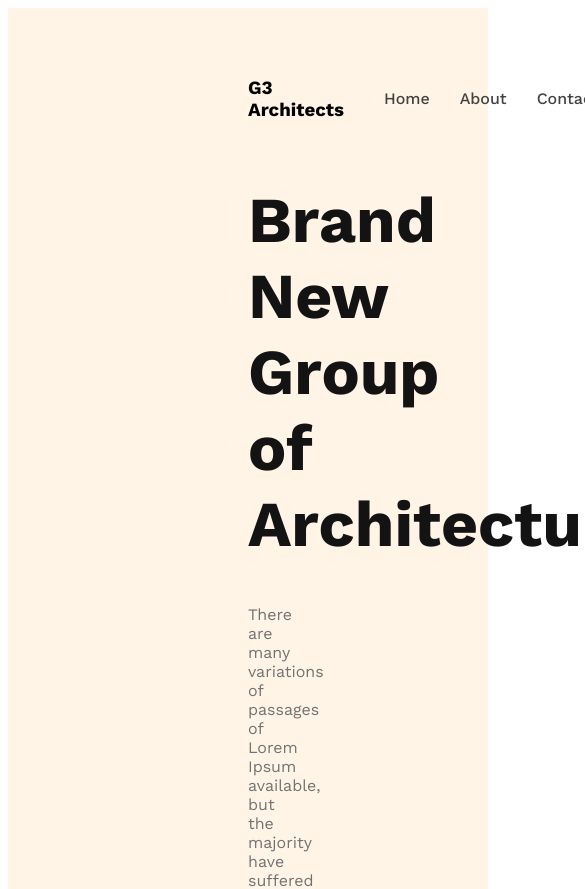
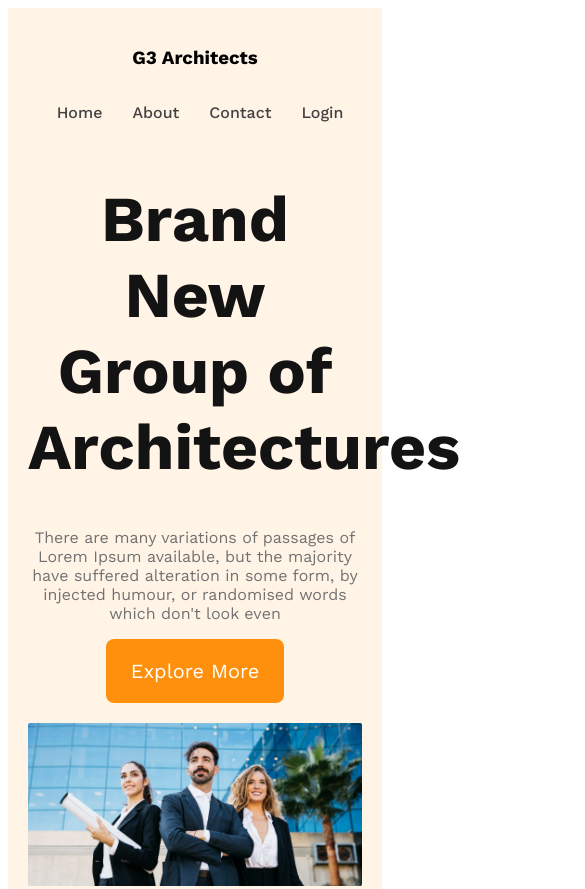
Before and after one commit to piash071/g3-architect-website, a plain HTML site: page index.html in a window 390 px wide. Shown: the top 889 px of the page, 585 px wide, since content can reach past the window. Drawn offline with nearby package versions, Linux system fonts and the light colour scheme.

Commit message:
finished header with responsive for moblie and medium devices

```diff
--- a/styles/architect.css
+++ b/styles/architect.css
@@ -8,6 +8,15 @@
     font-family: 'Work Sans', sans-serif;
 }
 
+.btn-primary{
+    border-radius: 8px;
+    color: #FFF;
+    font-size: 1.25rem;
+    background: #FF900E;
+    padding: 20px 25px;
+    cursor: pointer;
+    border: 0;
+}
 
 /* header style */
 
@@ -42,7 +51,7 @@ nav li a {
 /* banner styles */
 
 .banner-content{
-    max-width: 1300px;
+    max-width: 800px;
     text-align: center;
     margin: 0 auto;
 }
@@ -54,3 +63,31 @@ nav li a {
  .banner-description{
     color: #727272;
  }
+ .banner img{
+    width: 100%;
+    margin-top: 20px;
+ }
+
+
+ /* responsive media queries */
+
+/* mobile device */
+ @media screen and (max-width: 576px) {
+    header{
+        padding: 20px;
+    }
+    nav {
+        flex-direction: column;
+    }
+ }
+
+ /* Tablet or medium device */
+ @media screen and (min-width: 576px) and (max-width: 960px) {
+    header{
+        padding: 50px;
+    }
+
+    nav {
+        flex-direction: column;
+    }
+ }
```
